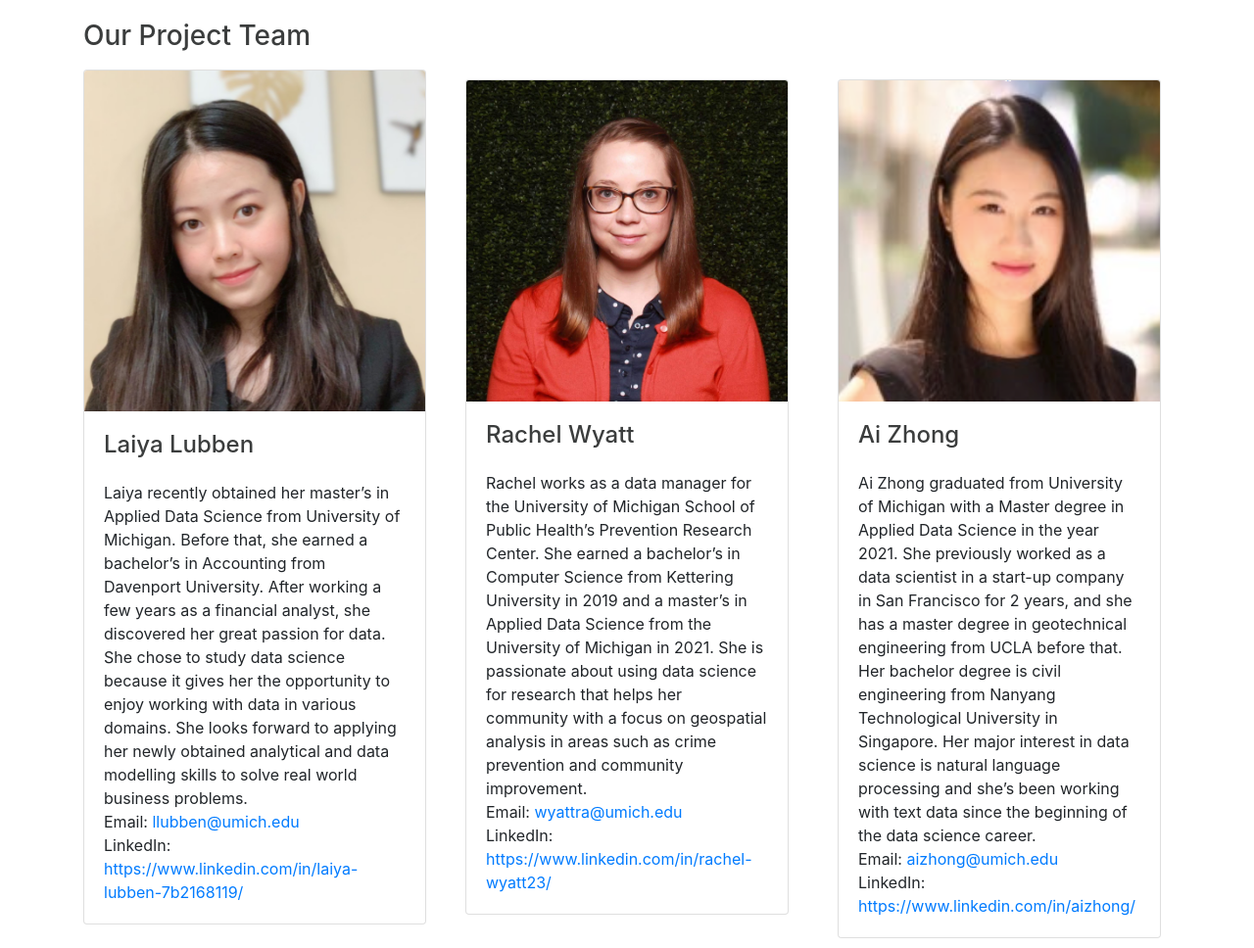
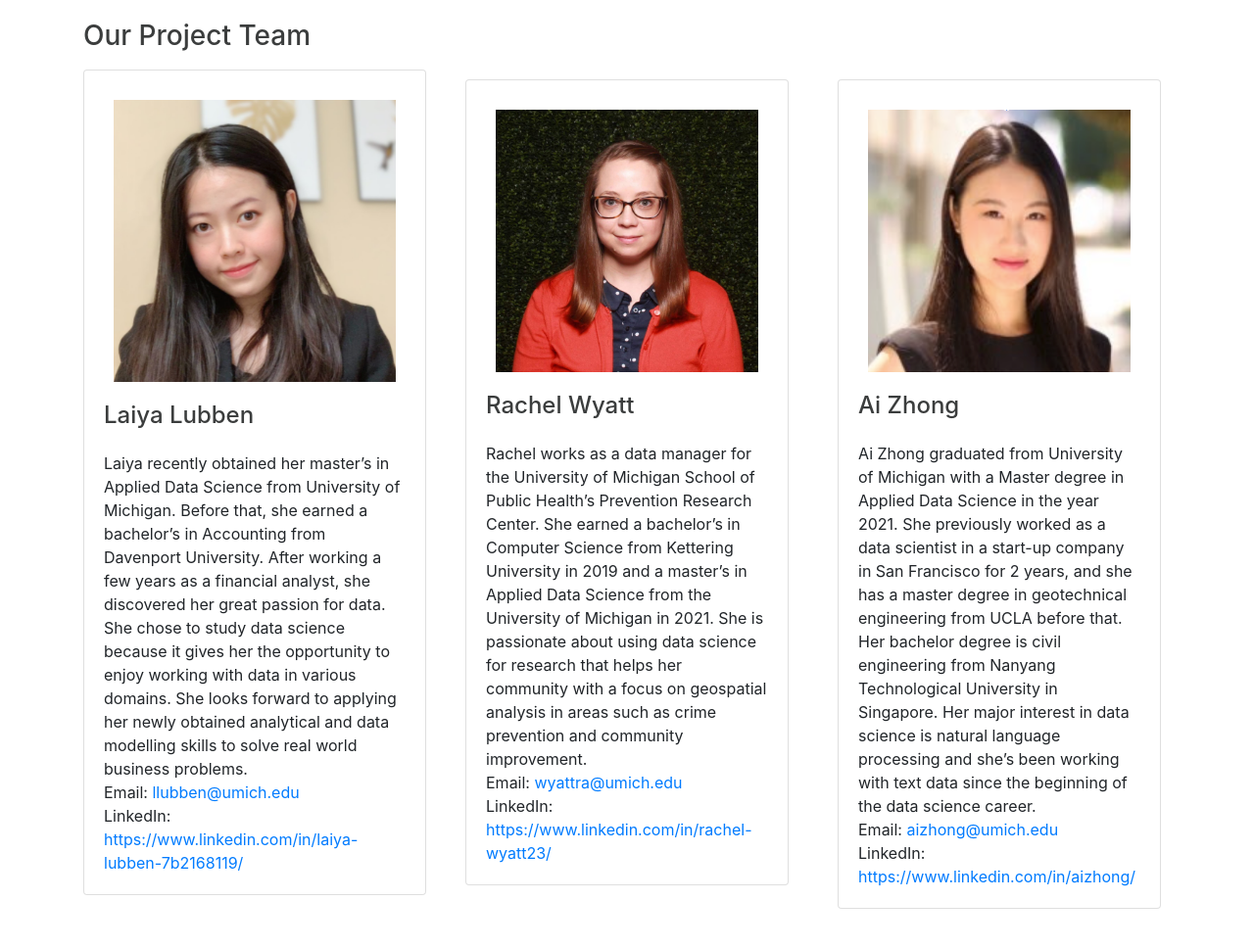
Before and after one commit to rachwyatt/capstone-project, a Django app: page /team in a window 1280 px wide. Shown: the part 178-1146 px from the top of the page at 98% size. After the commit the page ends 1106 px from the top, so only its background shows below. Run offline with Django 3.2, Linux system fonts and the light colour scheme; some libraries are stand-ins or nearby versions.

Commit message:
make photos smaller

```diff
--- a/website/static/css/website.css
+++ b/website/static/css/website.css
@@ -51,3 +51,7 @@ h4 {
 img {
     margin-right: 15px;
 }
+
+.card-img-top {
+    padding: 30px 30px 0px 30px;
+}
```
